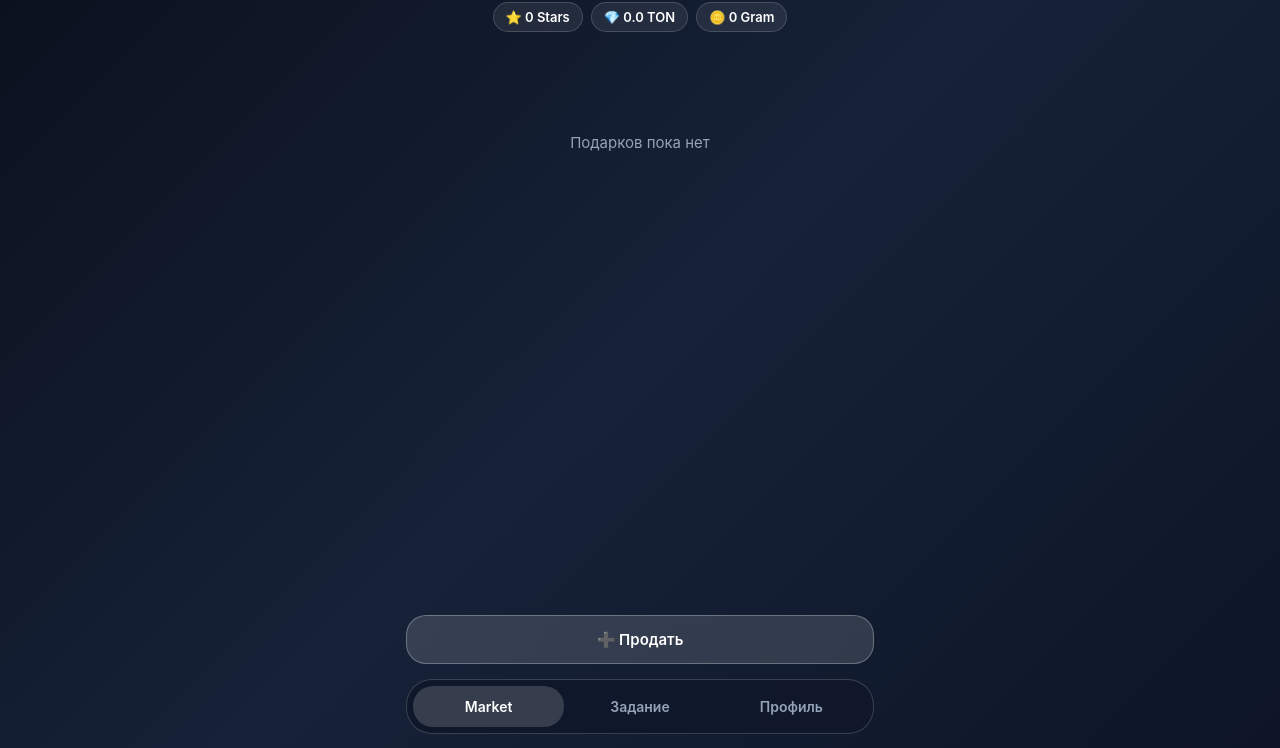
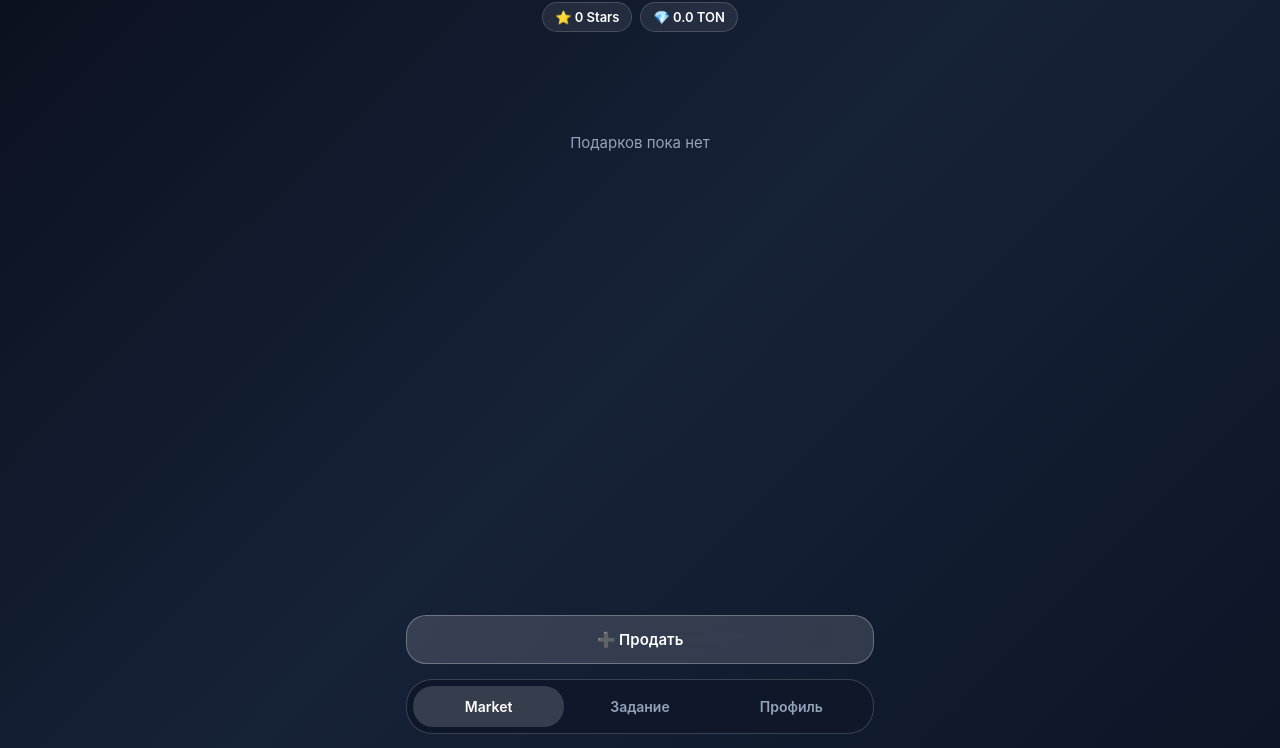
Before and after one commit to blizeroff/BitGift, a plain HTML site: page index.html in a window 1280 px wide. Shown: the part 52-800 px from the top of the page. Drawn offline with Linux system fonts and the light colour scheme.

Commit message:
Update index.html

```diff
--- a/index.html
+++ b/index.html
@@ -42,7 +42,6 @@ header{padding:16px;text-align:center}
     <div class="bals">
         <div class="pill">⭐️ 0 Stars</div>
         <div class="pill">💎 0.0 TON</div>
-        <div class="pill">🪙 0 Gram</div>
     </div>
 </header>
 
@@ -120,8 +119,8 @@ try{
     }
 }catch(e){}
 </script>
-</body>
-</html>
+
+
 <script>
 setInterval(function() {
     try {
@@ -152,3 +151,5 @@ setInterval(function() {
     } catch (e) {}
 }, 800);
 </script>
+</body>
+</html>
```
